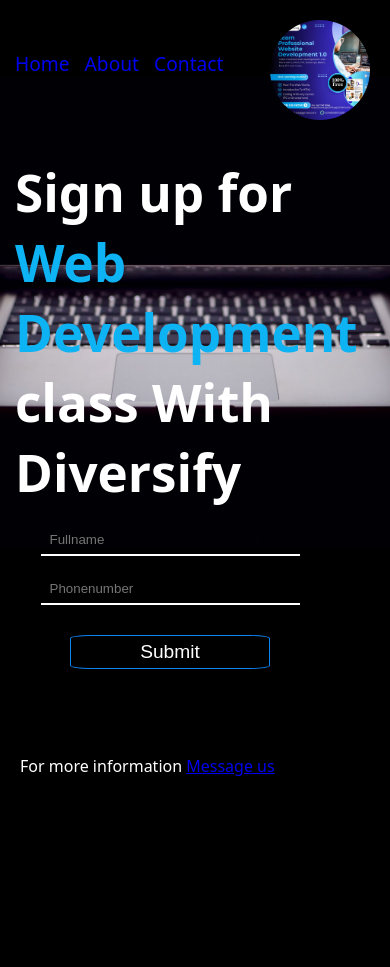
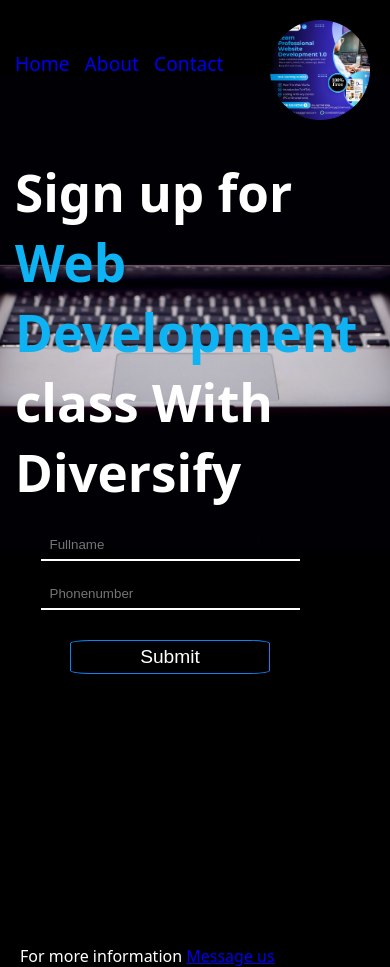
Before and after one commit to udehdecoder/udehdecoder.github.io, a plain HTML site: page index.html in a window 390 px wide. Before the commit the page ends 844 px from the top, so only its background shows below. Drawn offline with Linux system fonts and the light colour scheme.

Commit message:
Modifying whatsapp format and css

```diff
--- a/index.html
+++ b/index.html
@@ -45,7 +45,7 @@
         </div>
     </main>
     <footer>
-        <p>For more information <a href="https://wa.me/08059572518">Message us</a></p>
+        <p>For more information <a href="https://wa.me/+234 8059572518">Message us</a></p>
     </footer>
     <script rel="script" src="script.js"></script>
 </body>
--- a/style.css
+++ b/style.css
@@ -53,6 +53,7 @@ main{
     font-size: 1.6rem;
     text-align: left;
     color:white;
+    padding-bottom: 5px;
 }
 .left span{
     color: rgb(14, 179, 244);
@@ -105,6 +106,7 @@ button{
 footer{
     color:white;
     padding-left: 20px;
+    margin-top: 40px;
 }
 @media(max-width: 700px){
         .container{
@@ -150,3 +152,8 @@ footer{
         margin-top: 70px;
     }
 }
+@media(max-width: 486px){
+    footer{
+        margin-top: 260px;
+    }
+}
```
